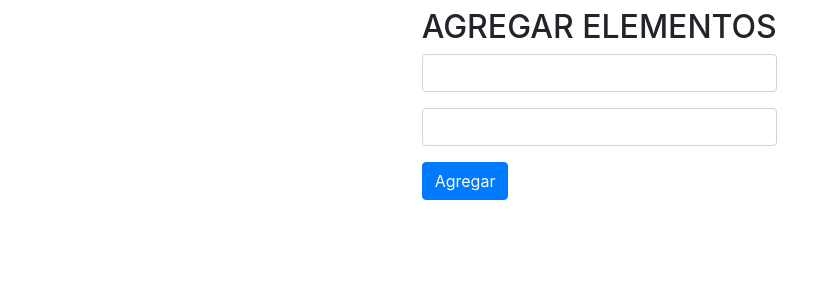
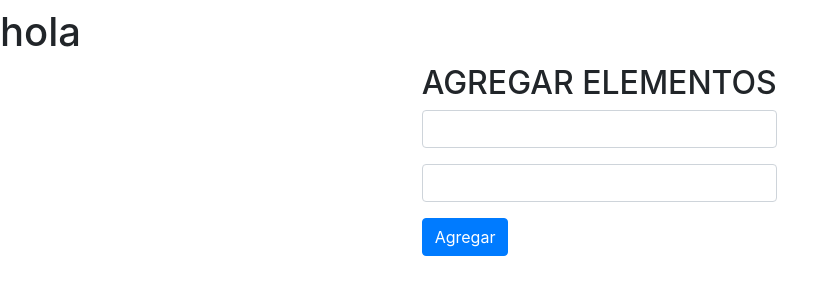
Before and after one commit to yorkisg/Programa, a PHP site: page / in a window 1280 px wide. Shown: the top 300 px of the page, without its empty margins (0-838 px from the left). Run offline with PHP 8.4, Linux system fonts and the light colour scheme; data that the repository does not hold is empty; some libraries are stand-ins or nearby versions.

Commit message:
segunda prueba

```diff
--- a/conexion.php
+++ b/conexion.php
@@ -15,6 +15,7 @@ try {
 	//}
 
 } catch (PDOException $e) {
+
     print "¡Error!: " . $e->getMessage() . "<br/>";
     die();
 }
--- a/index.php
+++ b/index.php
@@ -56,7 +56,7 @@ $resultado_unico = $gsent_unico->fetch();
 
 		<link rel="stylesheet" href="https://use.fontawesome.com/releases/v5.0.0/css/all.css">
 
-	   <title> Hola estoy probando algo </title>
+	   <title> Hola estoy probando </title>
 
 	  </head>
 
@@ -68,7 +68,7 @@ $resultado_unico = $gsent_unico->fetch();
 
 		<h1>
 
-
+			hola
 
 		</h1>
 
```
